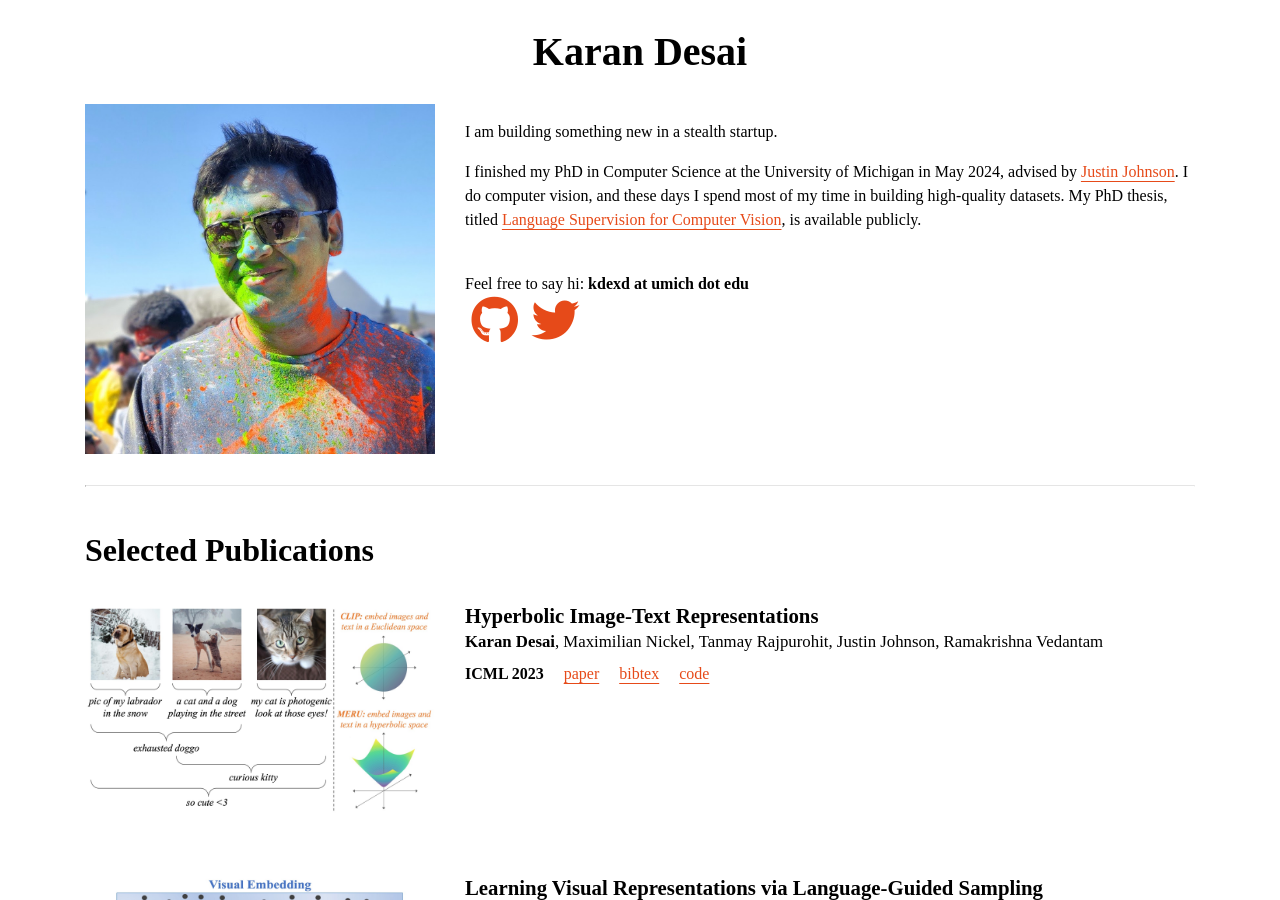
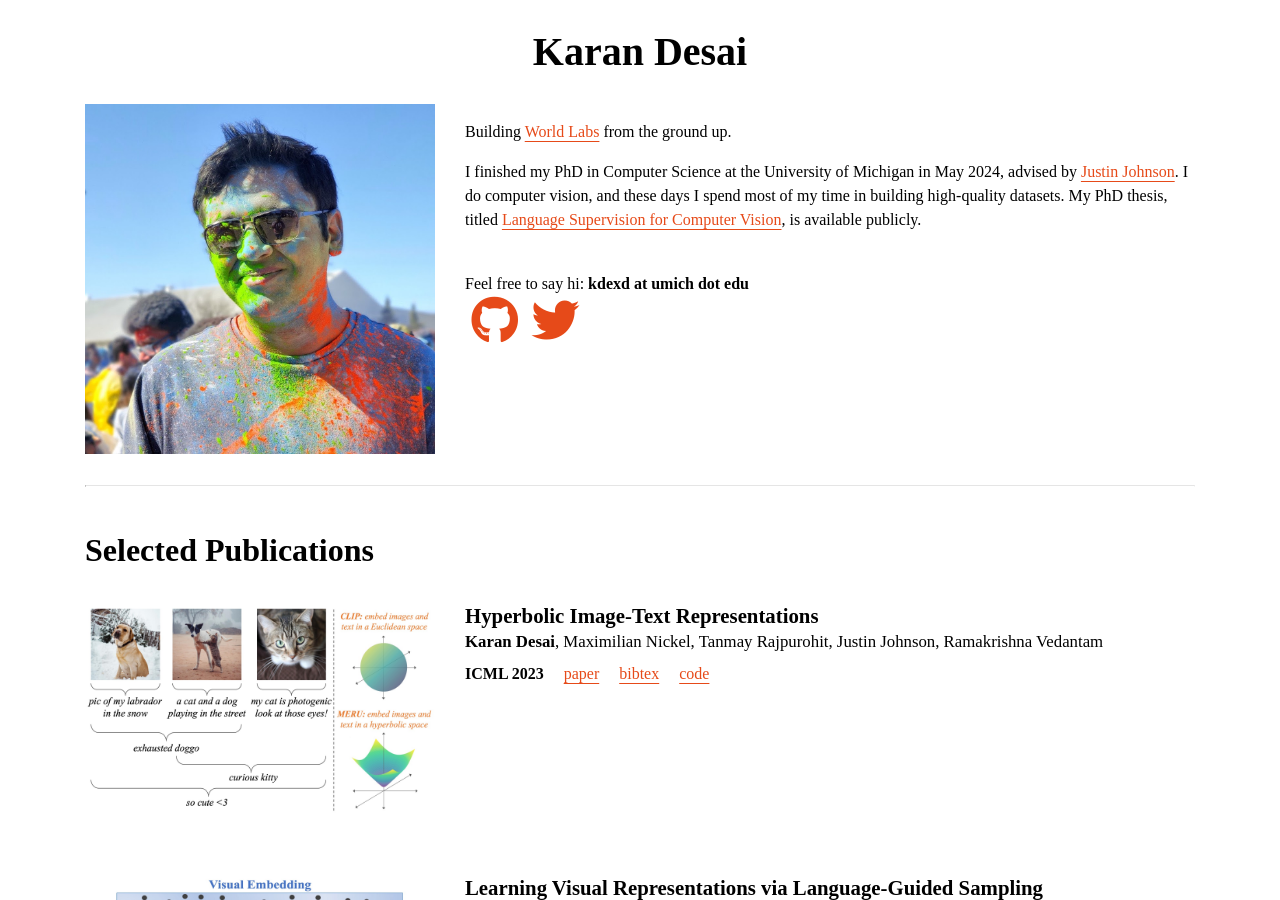
Before and after one commit to kdexd/kdexd.github.io, a Jekyll site: the page built from _pages/home.md, in a window 1280 px wide and 900 px high. Built offline with Jekyll 4.4.1, drawn with Linux system fonts in a browser that asks for light colours; nearby versions of some CDN libraries; a style sheet for code colours, icons or effects is not loaded.

Commit message:
Update home.md

```diff
--- a/_pages/home.md
+++ b/_pages/home.md
@@ -12,7 +12,7 @@ permalink: "/"
   -->
   <div class="col-sm-4 col-xs-12"><img alt="{{ site.author.name }}" id="display-pic" src="/static/img/kd1.jpeg"></div>
   <div class="col-sm-8 col-xs-12">
-    <p>I am building something new in a stealth startup.</p>
+    <p>Building <a href="//worldlabs.ai">World Labs</a> from the ground up.</p>
     <p>
       I finished my PhD in Computer Science at the University of Michigan in May 2024,
       advised by <a href="//web.eecs.umich.edu/~justincj/">Justin Johnson</a>.
```
